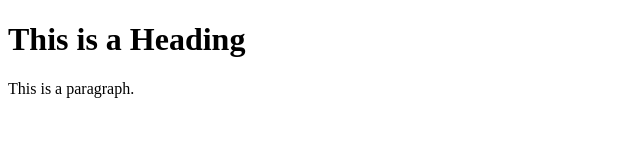
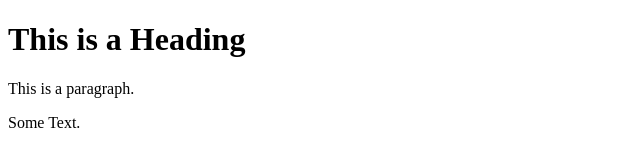
Before and after one commit to prasadgujar9/DemoRepo, a plain HTML site: page Index.html in a window 1280 px wide. Shown: the full height of the page, 0-640 px from the left. Drawn offline with Linux system fonts and the light colour scheme.

Commit message:
Updated Index.html

```diff
--- a/Index.html
+++ b/Index.html
@@ -7,6 +7,9 @@
 
 <h1>This is a Heading</h1>
 <p>This is a paragraph.</p>
+  <div>
+    <p>Some Text.</p>
+  </div>
 
 </body>
 </html>
```
